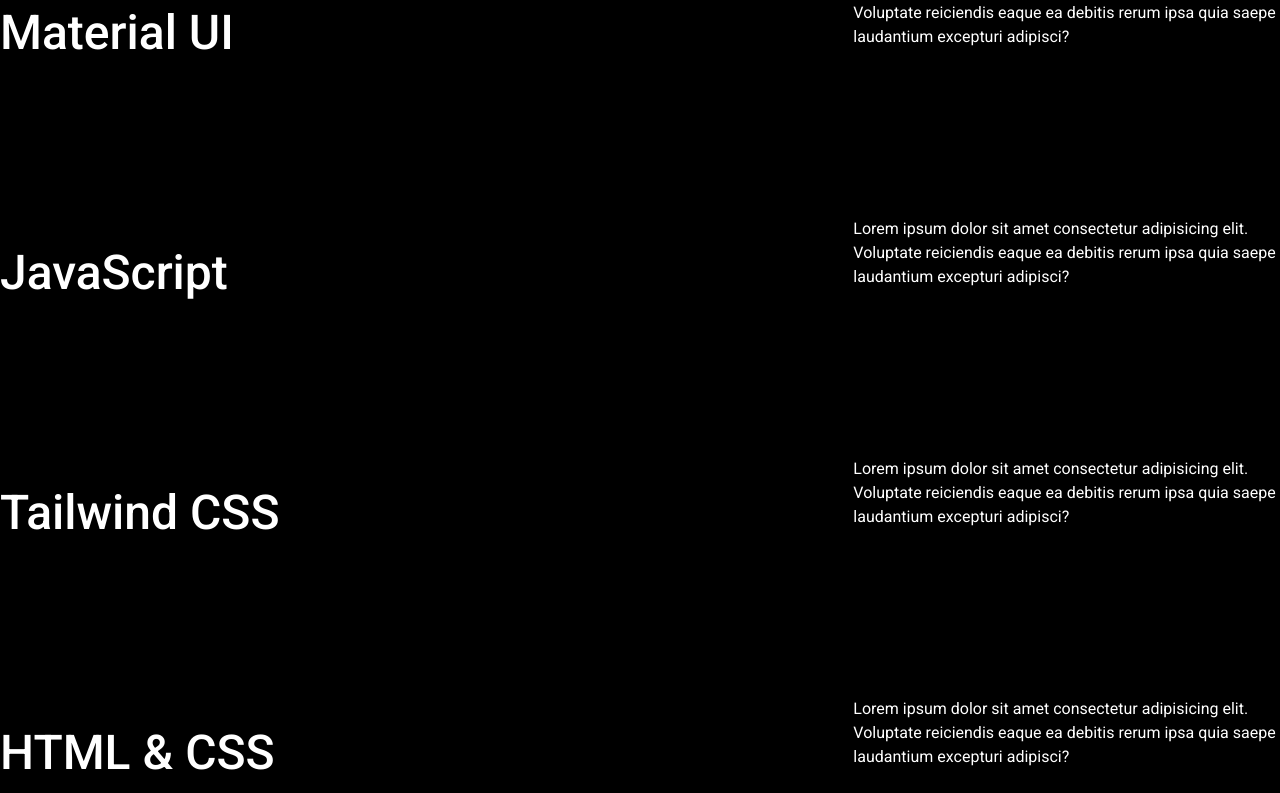
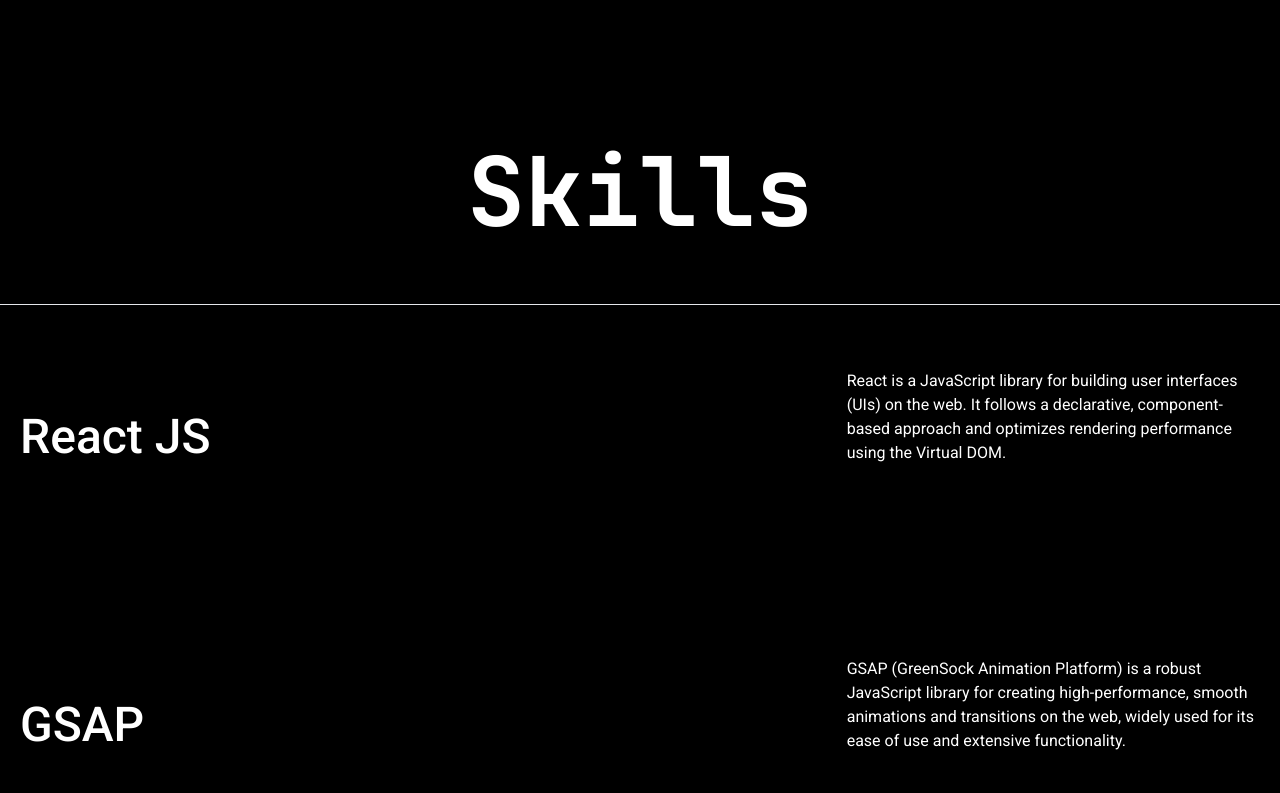
Before and after one commit to Shuchit09/portfolio, a React (Vite) app: page / in a window 1280 px wide. Shown: the part 1287-2080 px from the top of the page. Built offline with nearby package versions, Linux system fonts and the light colour scheme.

Commit message:
Skills section done

```diff
--- a/package.json
+++ b/package.json
@@ -11,7 +11,7 @@
   },
   "dependencies": {
     "framer-motion": "^11.2.11",
-    "locomotive-scroll": "^4.1.4",
+    "locomotive-scroll": "^5.0.0-beta.13",
     "react": "^18.3.1",
     "react-dom": "^18.3.1",
     "react-icons": "^5.2.1",
--- a/src/App.jsx
+++ b/src/App.jsx
@@ -1,14 +1,18 @@
 import React from "react";
 import Fields from "./components/Fields";
 import Home from "./components/Home";
-import { LocomotiveScrollProvider } from "react-locomotive-scroll";
+import LocomotiveScroll from "locomotive-scroll";
+
+
+
 import Skills from "./components/Skills";
 
 function App() {
+  const locomotiveScroll = new LocomotiveScroll();
   return (
     <div className="h-fit w-full bg-black text-white flex flex-col">
       {/* <div className=" h-screen"><Home></Home></div> */}
-      {/* <div className="mt-40"><Fields></Fields></div> */}
+      <div className="mt-40"><Fields></Fields></div>
 
       <div className="div">
         <Skills></Skills>
--- a/src/components/Fields.jsx
+++ b/src/components/Fields.jsx
@@ -27,7 +27,7 @@
   ];
   return (
     <div className="flex flex-col items-center">
-        <h1 style={{fontFamily:'JetBrains Mono'}} className="text-[96px] font-bold mb-5 ">Experience</h1>
+        <h1 style={{fontFamily:'JetBrains Mono'}} className="m-10 text-[96px] font-bold mb-5 ">Experience</h1>
         <div className="w-full border-b-[1px] bg-zinc-200"></div>
       <div className="w-full px-16 py-16 h-full flex item-center justify-center gap-16 flex-wrap">
         {data.map((item, i) => (
--- a/src/components/Skill.jsx
+++ b/src/components/Skill.jsx
@@ -1,16 +1,36 @@
+import { motion } from 'framer-motion'
 import React from 'react'
 
-function Skill({data}) {
+function Skill({data,mover,index,shower}) {
   return (
-    <div className='w-full py-16'>
-      <div className="max-w-screen-xl mx-auto flex items-center justify-between">
-        <h1 className='text-5xl capitalize font-medium'>{data.title}</h1>
+    <motion.div
+      onMouseEnter={() => {
+        shower(true);
+      }}
+      onMouseLeave={() => {
+        shower(false);
+      }}
+      whileHover={{
+        scale: 1.05,
+        background: "linear-gradient(to left,#c33cb7, #ff38a1, #f56565)",
+        boxShadow: "0 0 0.85em #c33cb7",
+      }}
+      transition={{
+        duration: 0.5,
+      }}
+      className="w-full py-16 px-5 rounded-md h-[18rem]">
+      <motion.div
+        whileHover={() => {
+          mover(index);
+        }}
+        className="max-w-screen-xl mx-auto flex items-center justify-between">
+        <h1 className="text-5xl capitalize font-medium">{data.title}</h1>
         <div className="dets w-1/3">
-          <p className='mb-10'>{data.desc}</p>
+          <p className="mb-10">{data.desc}</p>
         </div>
-      </div>
-    </div>
-  )
+      </motion.div>
+    </motion.div>
+  );
 }
 
 export default Skill
--- a/src/components/Skills.jsx
+++ b/src/components/Skills.jsx
@@ -1,51 +1,124 @@
-import React from 'react'
+import React, { useState } from 'react'
 import Skill from './Skill'
+import { motion } from 'framer-motion';
 
 function Skills() {
   var skills = [
     {
       title: "React JS",
-      desc: "Lorem ipsum dolor sit amet consectetur adipisicing elit. Voluptate reiciendis eaque ea debitis rerum ipsa quia saepe laudantium excepturi adipisci?",
+      logo: "",
+      desc: "React is a JavaScript library for building user interfaces (UIs) on the web. It follows a declarative, component-based approach and optimizes rendering performance using the Virtual DOM.",
     },
     {
       title: "GSAP",
-      desc: "Lorem ipsum dolor sit amet consectetur adipisicing elit. Voluptate reiciendis eaque ea debitis rerum ipsa quia saepe laudantium excepturi adipisci?",
+      logo: "",
+      desc: "GSAP (GreenSock Animation Platform) is a robust JavaScript library for creating high-performance, smooth animations and transitions on the web, widely used for its ease of use and extensive functionality.",
     },
     {
       title: "Shery JS",
-      desc: "Lorem ipsum dolor sit amet consectetur adipisicing elit. Voluptate reiciendis eaque ea debitis rerum ipsa quia saepe laudantium excepturi adipisci?",
+      logo: "",
+      desc: "Shery.js is a JavaScript library designed to enhance web animations and interactions. It provides various effects such as mouse followers, mask zoomers, magnet attractors, and 3D image effects. Integrating seamlessly with GSAP and Three.js, it offers engaging visual experiences and custom scroll behaviors for dynamic web designs​.",
     },
     {
       title: "Framer Motion",
-      desc: "Lorem ipsum dolor sit amet consectetur adipisicing elit. Voluptate reiciendis eaque ea debitis rerum ipsa quia saepe laudantium excepturi adipisci?",
+      logo: "",
+      desc: "Framer Motion is a popular React library for creating smooth, declarative animations. It offers powerful tools for gesture-based interactions, layout transitions, and animations, enhancing user experience with minimal code.",
     },
     {
       title: "Locomotive JS",
-      desc: "Lorem ipsum dolor sit amet consectetur adipisicing elit. Voluptate reiciendis eaque ea debitis rerum ipsa quia saepe laudantium excepturi adipisci?",
+      logo: "",
+      desc: "Locomotive JS is a JavaScript library for creating smooth, performant scrolling effects. It detects elements in the viewport, applying CSS transformations to create animations like parallax scrolling. Its flexible API supports various scroll effects, making it ideal for interactive web design",
     },
     {
       title: "Material UI",
-      desc: "Lorem ipsum dolor sit amet consectetur adipisicing elit. Voluptate reiciendis eaque ea debitis rerum ipsa quia saepe laudantium excepturi adipisci?",
+      logo: "",
+      desc: "Material UI is a popular React component library that implements Google's Material Design. It offers pre-designed, customizable components that simplify building responsive, attractive user interfaces with minimal effort. It enhances development speed and UI consistency​.",
     },
     {
       title: "JavaScript",
-      desc: "Lorem ipsum dolor sit amet consectetur adipisicing elit. Voluptate reiciendis eaque ea debitis rerum ipsa quia saepe laudantium excepturi adipisci?",
+      logo: "",
+      desc: "JavaScript is a versatile, high-level programming language primarily used for creating dynamic web pages. It enables interactive content, server-side development, and is integral to web technologies alongside HTML and CSS.",
     },
     {
       title: "Tailwind CSS",
-      desc: "Lorem ipsum dolor sit amet consectetur adipisicing elit. Voluptate reiciendis eaque ea debitis rerum ipsa quia saepe laudantium excepturi adipisci?",
+      logo: "",
+      desc: "Tailwind CSS is a utility-first CSS framework for creating custom designs quickly. It provides low-level utility classes to build responsive and flexible user interfaces.",
     },
     {
       title: "HTML & CSS",
-      desc: "Lorem ipsum dolor sit amet consectetur adipisicing elit. Voluptate reiciendis eaque ea debitis rerum ipsa quia saepe laudantium excepturi adipisci?",
+      logo: "",
+      desc: "HTML structures web content, defining elements like headings, paragraphs, and links whereas, CSS styles this content, controlling layout, colors, and fonts. Together, they create visually appealing and organized web pages​",
     },
   ];
+  const [show,setShow]=useState(false)
+  const [pos,setPos]=useState(0)
+  const shower=(state)=>setShow(state)
+  const mover=(val)=>
+    {setPos(val*18)}
+
+
   return (
-    <div>
-      {skills.map((item,i)=><Skill data={item}></Skill>)}
-
+    <div className="my-28 relative select-none flex flex-col items-center">
+      <h1
+        style={{ fontFamily: "JetBrains Mono" }}
+        className="mb-10 text-[96px] font-bold ">
+        Skills
+      </h1>
+      <div className="w-full border-b-[1px] bg-zinc-200"></div>
+      <div className="">
+        {skills.map((item, i) => (
+          <Skill index={i} shower={shower} mover={mover} data={item}></Skill>
+        ))}
+        {show ? (
+          <div className=" absolute mt-10 top-36 w-full h-full pointer-events-none">
+            <motion.div
+              initial={{ y: pos, x: "-50%" }}
+              animate={{ y: pos + `rem` }}
+              className="window rounded-lg absolute left-[48%] w-[20rem] h-[18rem] overflow-hidden">
+              <motion.div
+                animate={{ y: -pos + `rem` }}
+                transition={{ ease: [0.76, 0, 0.24, 1], duration: 0.5 }}
+                className="rounded-lg w-full h-full bg-sky-100"></motion.div>
+              <motion.div
+                animate={{ y: -pos + `rem` }}
+                transition={{ ease: [0.76, 0, 0.24, 1], duration: 0.5 }}
+                className="rounded-lg w-full h-full bg-sky-200"></motion.div>
+              <motion.div
+                animate={{ y: -pos + `rem` }}
+                transition={{ ease: [0.76, 0, 0.24, 1], duration: 0.5 }}
+                className="rounded-lg w-full h-full bg-sky-100"></motion.div>
+              <motion.div
+                animate={{ y: -pos + `rem` }}
+                transition={{ ease: [0.76, 0, 0.24, 1], duration: 0.5 }}
+                className="rounded-lg w-full h-full bg-sky-100"></motion.div>
+              <motion.div
+                animate={{ y: -pos + `rem` }}
+                transition={{ ease: [0.76, 0, 0.24, 1], duration: 0.5 }}
+                className="rounded-lg w-full h-full bg-sky-100"></motion.div>
+              <motion.div
+                animate={{ y: -pos + `rem` }}
+                transition={{ ease: [0.76, 0, 0.24, 1], duration: 0.5 }}
+                className="rounded-lg w-full h-full bg-sky-100"></motion.div>
+              <motion.div
+                animate={{ y: -pos + `rem` }}
+                transition={{ ease: [0.76, 0, 0.24, 1], duration: 0.5 }}
+                className="rounded-lg w-full h-full bg-sky-100"></motion.div>
+              <motion.div
+                animate={{ y: -pos + `rem` }}
+                transition={{ ease: [0.76, 0, 0.24, 1], duration: 0.5 }}
+                className="rounded-lg w-full h-full bg-sky-100"></motion.div>
+              <motion.div
+                animate={{ y: -pos + `rem` }}
+                transition={{ ease: [0.76, 0, 0.24, 1], duration: 0.5 }}
+                className="rounded-lg w-full h-full bg-sky-100"></motion.div>
+            </motion.div>
+          </div>
+        ) : (
+          ""
+        )}
+      </div>
     </div>
-  )
+  );
 }
 
 export default Skills
```
Also changed, not shown: 1 other file (tests, documents, lock files or other folders).
